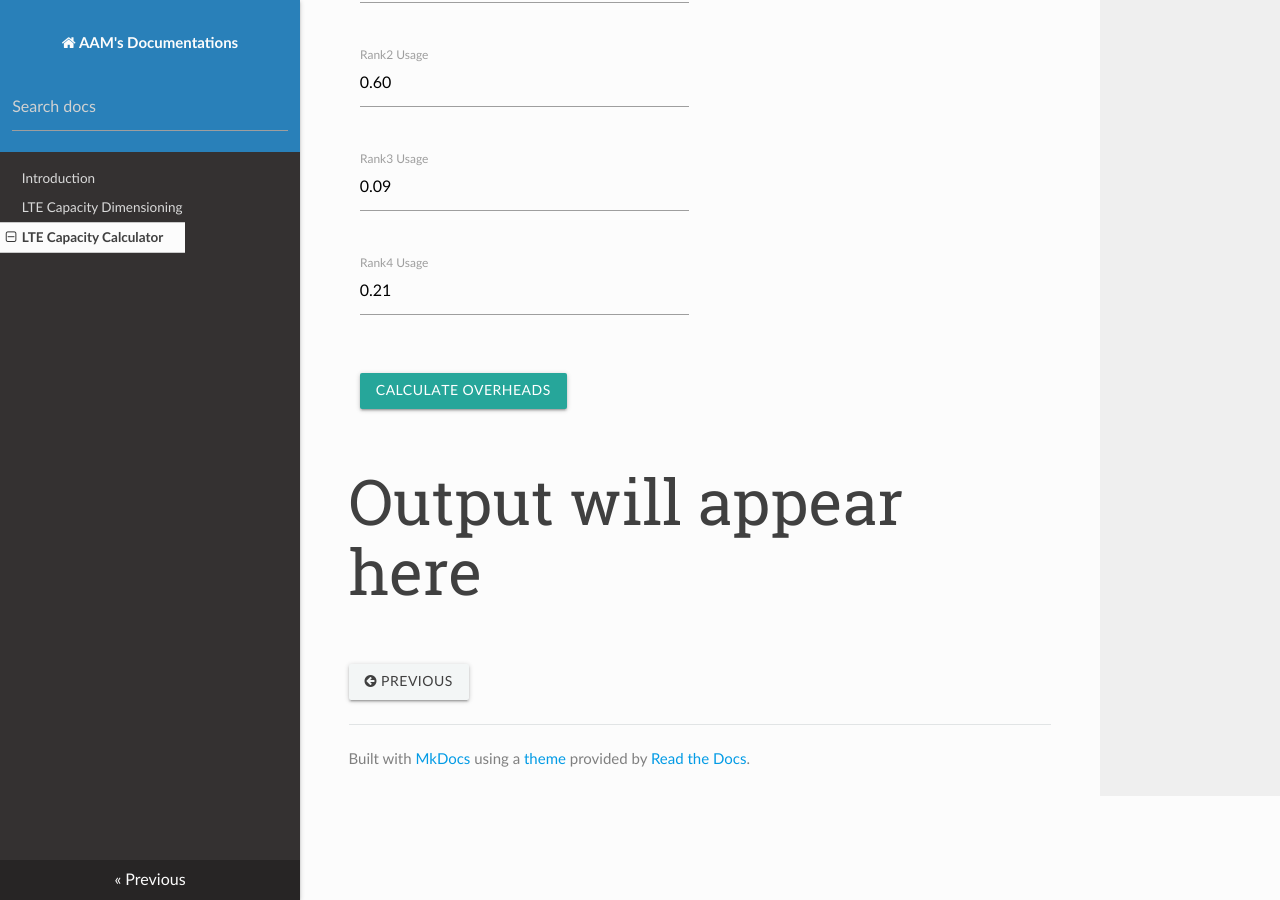
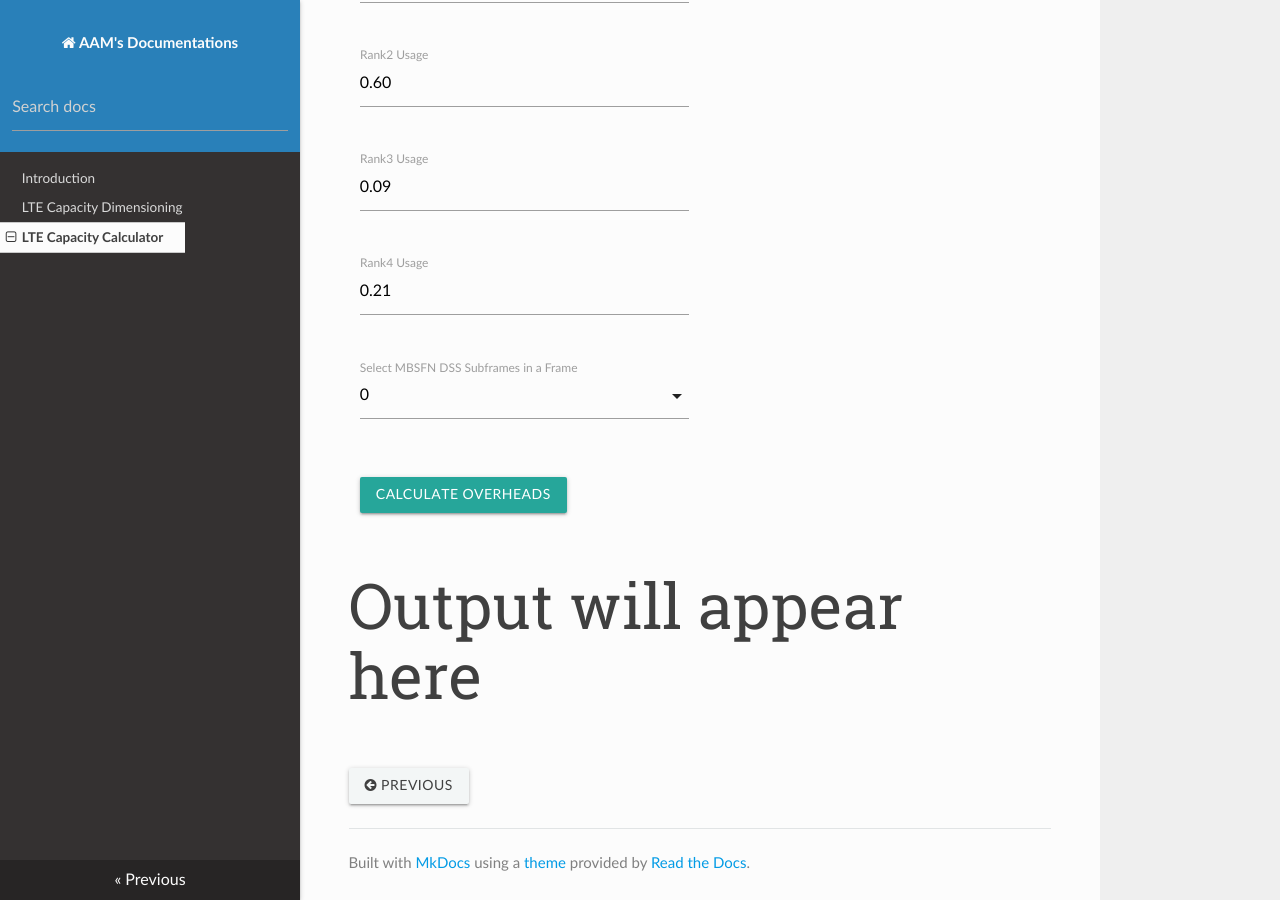
Before and after one commit to aliasgherman/documentations, an MkDocs documentation site: the page built from docs/ltefdd-capacitycalculator.md, in a window 1280 px wide and 900 px high, scrolled down 1370 px. Built offline with MkDocs 1.6.1, drawn with Linux system fonts in a browser that asks for light colours; nearby versions of some CDN libraries.

Commit message:
Added MBSFN Calculation

```diff
--- a/docs/ltefdd-capacitycalculator.md
+++ b/docs/ltefdd-capacitycalculator.md
@@ -101,6 +101,23 @@ I would appreciate any feedback or questions aliasgherman at gmail
 </div>
 
 <div class="row">
+    <div class="input-field col s12 m6 l6" >
+    <select id="mbsfn_usage">
+      <option value="0" selected>0</option>
+      <option value="0.5">0.5</option>
+      <option value="1" >1</option>
+	  <option value="2" >2</option>
+	  <option value="3" >3</option>
+	  <option value="4" >4</option>
+	  <option value="5" >5</option>
+	  <option value="6" >6</option>
+    </select>
+    <label>Select MBSFN DSS Subframes in a Frame</label>
+    </div>
+</div>
+
+
+<div class="row">
     <div class="input-field col s12 m6 l6">
         <a class="waves-effect waves-light btn" id="calculate_control_overheads" onclick="calc_overheads()">Calculate Overheads</a>
     </div>
@@ -131,10 +148,12 @@ function calc_overheads() {
 	var ibler = document.getElementById("ibler_ratio").valueAsNumber;
 	var qam256 = document.getElementById("qam256_ratio").valueAsNumber;
 
-	console.log(cfi1+cfi2+cfi3);
+
+	console.log(cfi1 + cfi2 + cfi3);
 
 	var numantenna = document.getElementById("antenna_select").value;
 	var bandwidth = document.getElementById("bandwidth_select").value;
+	var mbsfn = document.getElementById("mbsfn_usage").value;
 
 	console.log(numantenna);
 	console.log(bandwidth);
@@ -262,7 +281,11 @@ function calc_overheads() {
 
 	var pdcch_overhead = pdcch_overhead_cfi1 * cfi1 + pdcch_overhead_cfi2 * cfi2 + pdcch_overhead_cfi3 * cfi3;
 
-	var pdsch_remaining_wo_mimo = re_in_frame_exc_mimo - (crs_overheads + pdcch_overhead + pss_sss_overhead + pbch_overhead + pcfich_overhead + phich_overhead);
+	var mbsfn_overhead = (mbsfn / 10) * (re_in_frame_exc_mimo) - ((crs_overheads + pdcch_overhead + pcfich_overhead + phich_overhead) / 10) * mbsfn;
+
+	console.log("MBSFN Overheads " + mbsfn_overhead);
+
+	var pdsch_remaining_wo_mimo = re_in_frame_exc_mimo - (crs_overheads + pdcch_overhead + pss_sss_overhead + pbch_overhead + pcfich_overhead + phich_overhead + mbsfn_overhead);
 	var pdsch_remaining_with_mimo = pdsch_remaining_wo_mimo * numantenna;
 
 
@@ -331,6 +354,7 @@ function calc_overheads() {
 	output_table += '<tr><th>CFI2 Ratio (0 - 1)</th><td>' + cfi2 + '</td></tr>' ;
 	output_table += '<tr><th>CFI3 Ratio (0-1)</th><td>' + cfi3 + '</td></tr>' ;
 	output_table += '<tr><th>Average CFI</th><td>' + avg_cfi + '</td></tr>' ;
+	output_table += '<tr><th>MBSFN Overheads</th><td>' + mbsfn_overhead + '</td></tr>' ;
 	output_table += '<tr><th>CRS Overheads</th><td>' + crs_overheads + '</td></tr>' ;
 	output_table += '<tr><th>PDCCH Overheads</th><td>' + pdcch_overhead + '</td></tr>' ;
 	output_table += '<tr><th>PSS/SSS Overheads</th><td>' + pss_sss_overhead + '</td></tr>' ;
```
